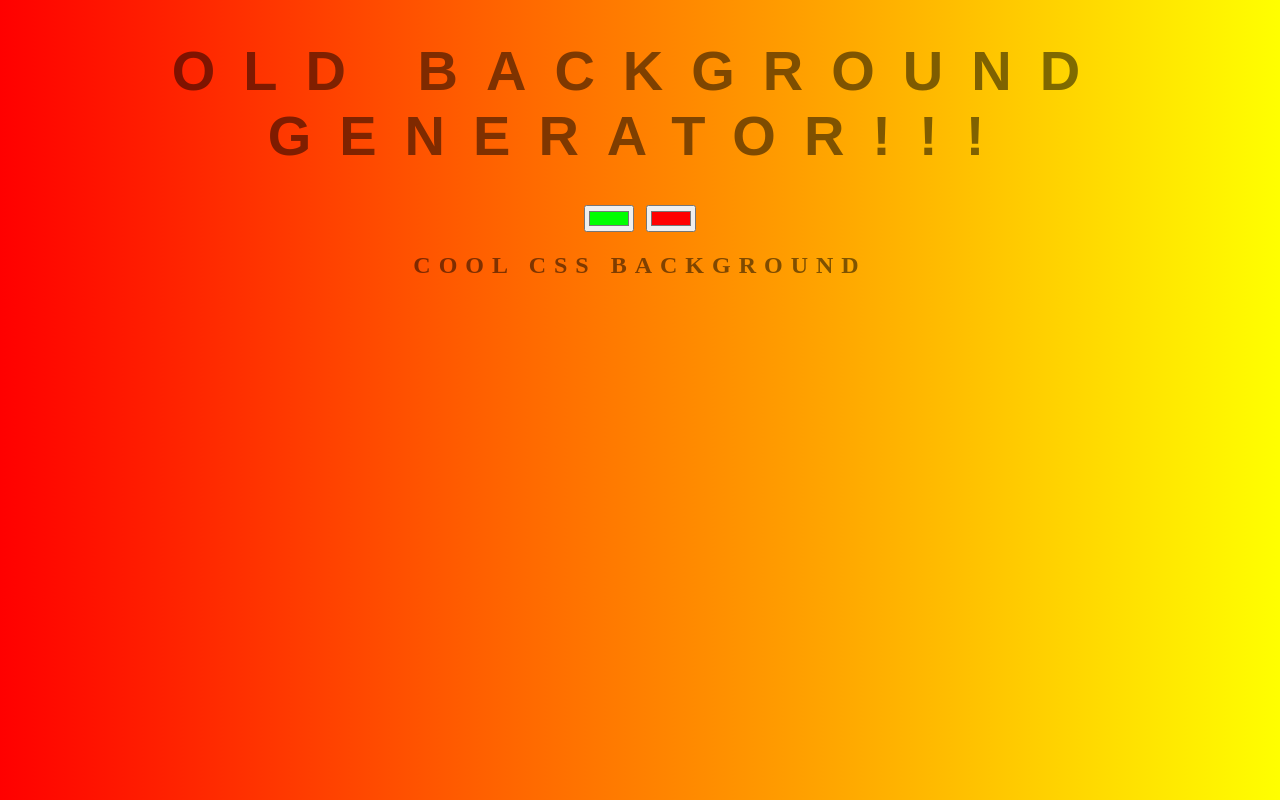
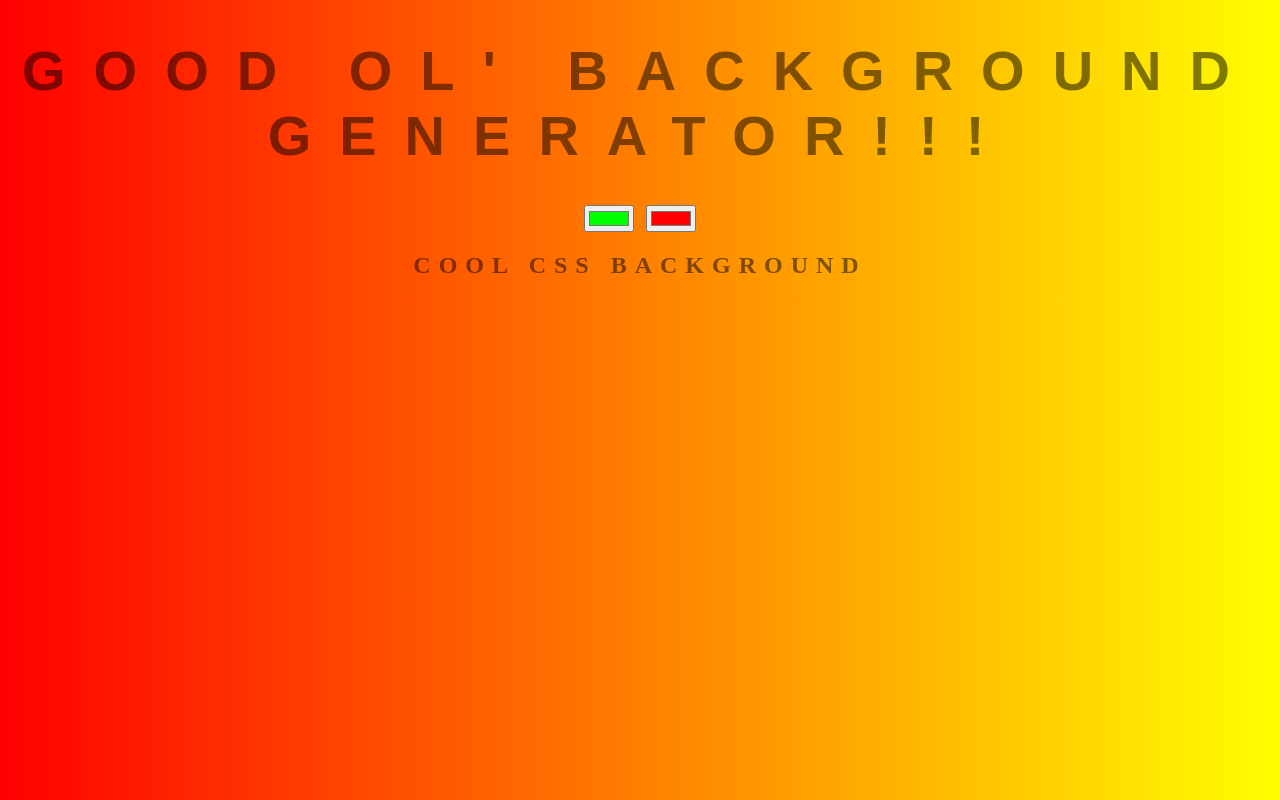
Before and after one commit to bharmalh/background-generator, a website: page index.html in a window 1280 px wide. Drawn offline with Linux system fonts and the light colour scheme.

```diff
--- a/index.html
+++ b/index.html
@@ -5,7 +5,7 @@
 		<link rel="stylesheet" type="text/css" href="style.css">
 	</head>
 	<body>
-		<h1>Old Background Generator!!!</h1>
+		<h1>Good Ol' Background Generator!!!</h1>
 		<input oninput="setGradientStyle()" id="color1" type="color" name="color1" value="#00ff00">
 		<input oninput="setGradientStyle()" id="color2" type="color" name="color2" value="#ff0000">
 		<h2>Cool CSS Background</h2>
```
Also changed, not shown: package.json (added, +22 -0 lines), 1 other file.
